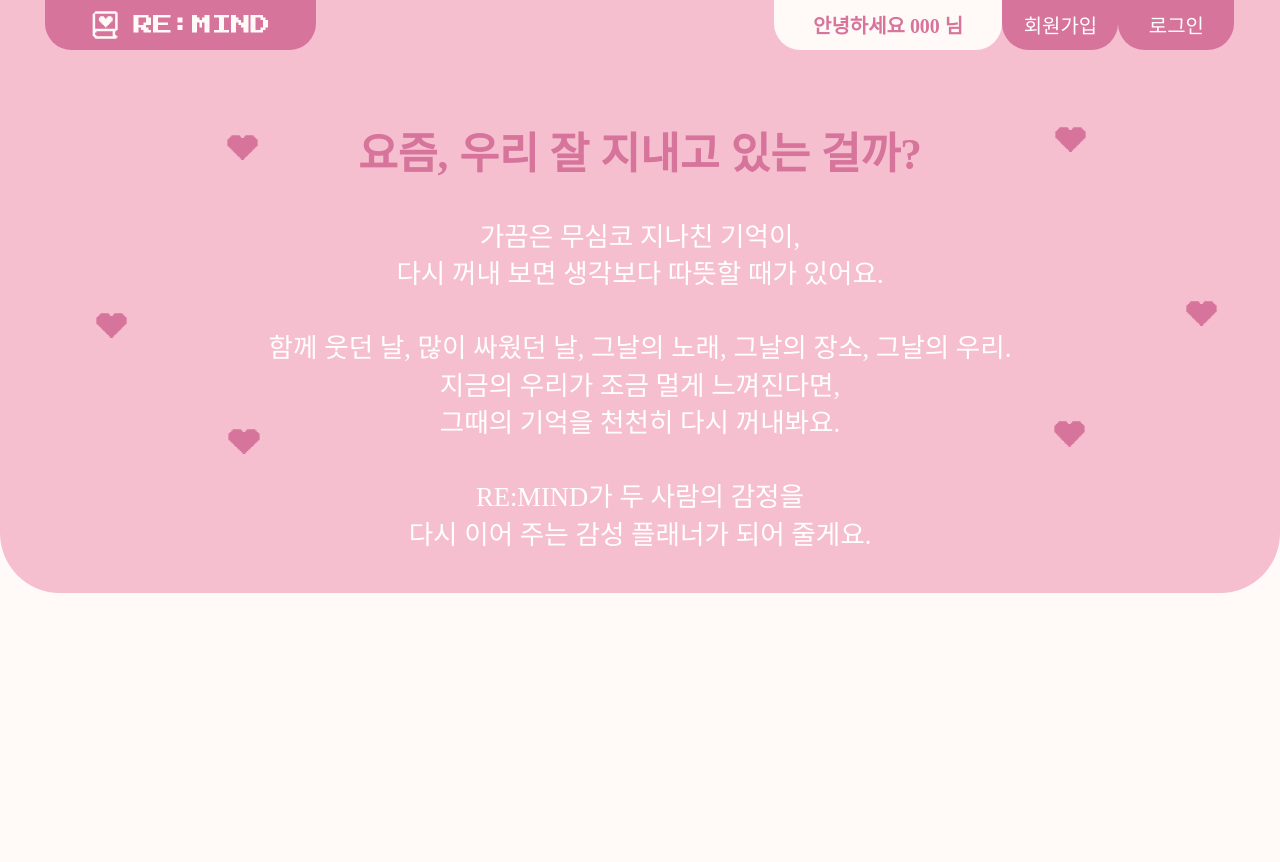
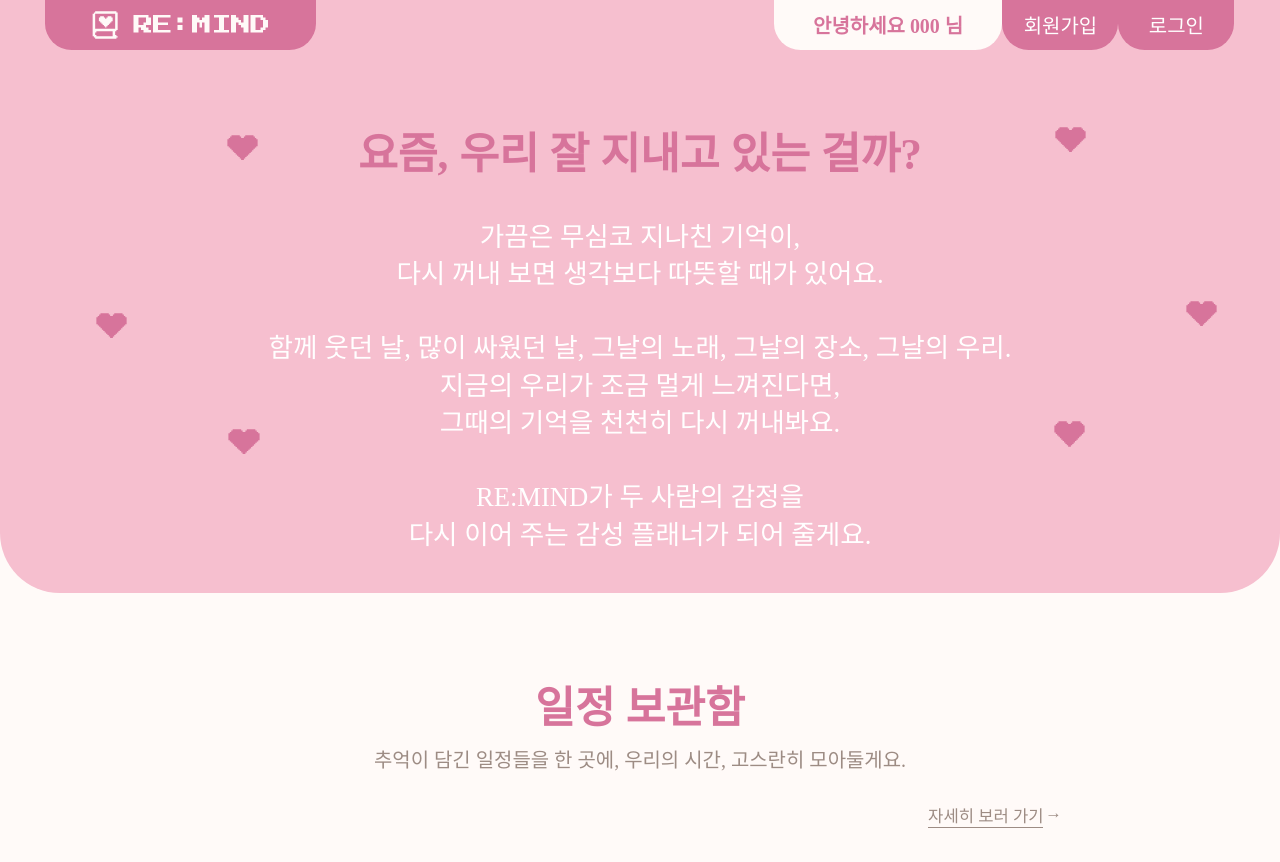
Before and after one commit to 2025-REMIND/REMIND-Frontend, a React (Create React App) app in the folder remind/: page / in a window 1280 px wide. Shown: the top 862 px of the page. Before the commit the page ends 800 px from the top, so only its background shows below. Built offline with nearby package versions, Linux system fonts and the light colour scheme; a web font is replaced by a local one.

Commit message:
✨ PlanArchive 컴포넌트 및 스타일 추가

```diff
--- a/remind/src/App.js
+++ b/remind/src/App.js
@@ -1,5 +1,6 @@
 import Header from "./components/home/header/Header";
 import Intro from "./components/home/intro/Intro";
+import PlanArchive from "./components/home/planarchive/PlanArchive";
 import GlobalStyle from "./styles/globalStyles";
 
 function App() {
@@ -8,6 +9,7 @@ function App() {
       <GlobalStyle />
       <Header />
       <Intro />
+      <PlanArchive />
     </>
   );
 }
--- /dev/null
+++ b/remind/src/components/home/planarchive/PlanArchive.jsx
@@ -0,0 +1,14 @@
+import * as S from "./PlanArchive.style";
+
+export default function PlanArchive() {
+    return (
+        <S.ArchiveLayout>
+            <S.Title>일정 보관함</S.Title>
+            <S.SubTitle>추억이 담긴 일정들을 한 곳에, 우리의 시간, 고스란히 모아둘게요.</S.SubTitle>
+            <S.Detail>
+                <S.DetailText>자세히 보러 가기</S.DetailText>
+                <S.IconDetail>→</S.IconDetail>
+            </S.Detail>
+        </S.ArchiveLayout>
+    )
+}
--- /dev/null
+++ b/remind/src/components/home/planarchive/PlanArchive.style.js
@@ -0,0 +1,43 @@
+import styled from "styled-components";
+
+export const ArchiveLayout = styled.div`
+    display: flex;
+    flex-direction: column;
+    align-items: center;
+    height: 80.98vw;
+`
+
+export const Title = styled.div`
+    font-weight: 700;
+    font-size: 3.38vw;
+    margin-top: 6.25vw;
+    margin-bottom: 0.67vw;
+    color: #d7749b;
+`
+
+export const SubTitle = styled.div`
+    font-weight: 400;
+    font-size: 1.56vw;
+    color: #9D8C84;
+`
+
+export const Detail = styled.div`
+    display: flex;
+    align-self: flex-end;
+    margin-top: 2.34vw;
+    margin-right: 17.05vw;
+    gap: 0.13vw;
+`
+
+export const DetailText = styled.div`
+    font-weight: 400;
+    font-size: 1.30vw;
+    color: #9D8C84;
+    border-bottom: 0.1vw solid #9D8C84;
+`
+
+export const IconDetail = styled.div`
+    font-weight: 400;
+    font-size: 1.30vw;
+    color: #9D8C84;
+`
```
